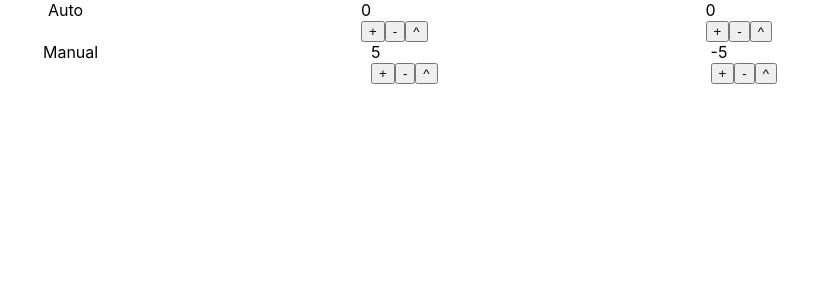
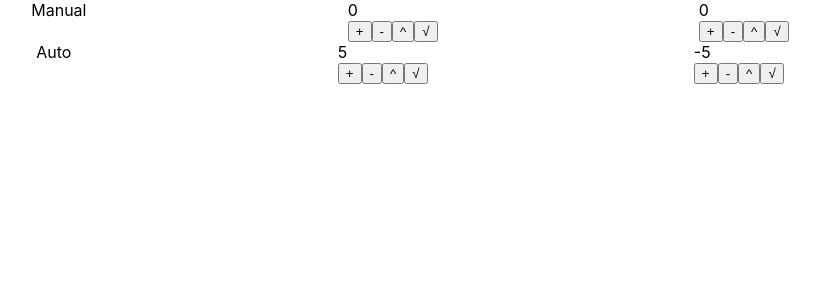
Before and after one commit to jasonlimantoro/react-hook, a React (Create React App) app: page / in a window 1280 px wide. Shown: the top 300 px of the page, without its empty margins (230-1050 px from the left). Built offline with nearby package versions, Linux system fonts and the light colour scheme.

Commit message:
extract reducers

```diff
--- a/src/App.js
+++ b/src/App.js
@@ -7,12 +7,12 @@ const App = () => {
 	return (
 		<React.Fragment>
 			<Row>
-        Auto
+        Manual
 				<Counter initial={0} />
 				<Counter initial={0} />
 			</Row>
       <Row>
-        Manual
+        Auto
 				<Counter initial={0} autoIncrement />
 				<Counter initial={0} autoDecrement/>
 			</Row>
--- a/src/components/Counter.js
+++ b/src/components/Counter.js
@@ -1,4 +1,6 @@
-import React, { useState, useEffect, useReducer } from 'react';
+import React, { useEffect, } from 'react';
+import useCounterReducer from "../reducers/CounterReducer";
+
 
 const Counter = ({ initial, autoIncrement, autoDecrement }) => {
   const { state, dispatch } = useCounterReducer(initial);
@@ -11,25 +13,11 @@ const Counter = ({ initial, autoIncrement, autoDecrement }) => {
         <button onClick={() => dispatch({ type: 'INCREMENT' })}>+</button>
         <button onClick={() => dispatch({ type: 'DECREMENT' })}>-</button>
         <button onClick={() => dispatch({ type: 'QUADRATIC' })}>^</button>
+        <button onClick={() => dispatch({ type: 'SQUARE ROOT' })}>&#8730;</button>
       </div>
     </div>
   );
 };
-
-function useCounter(initial) {
-  let [counter, setCounter] = useState(initial);
-  let increment = () => {
-    setCounter(counter + 1)
-  };
-  let decrement = () => {
-    setCounter(counter - 1);
-  };
-  return {
-    counter,
-    increment,
-    decrement,
-  }
-}
 
 function useAutoCounter(autoIncrement, autoDecrement, dispatch) {
   useEffect(() => {
@@ -46,31 +34,4 @@ function useAutoCounter(autoIncrement, autoDecrement, dispatch) {
   });
 }
 
-function useCounterReducer(initial) {
-  const [state, dispatch] = useReducer((state, action) => {
-    switch (action.type) {
-      case "INCREMENT":
-        return {
-          ...state,
-          counter: state.counter + 1,
-        };
-      case "DECREMENT":
-        return {
-          ...state,
-          counter: state.counter - 1,
-        };
-      case "QUADRATIC":
-        return {
-          ...state,
-          counter: state.counter * state.counter
-        };
-      default:
-        return state;
-    }
-  }, {
-    counter: initial,
-  });
-  return { state, dispatch }
-}
-
 export default Counter;
--- /dev/null
+++ b/src/reducers/CounterReducer.js
@@ -0,0 +1,48 @@
+import { useReducer } from "react";
+
+function useCounterReducer(initial) {
+  const [state, dispatch] = useReducer((state, action) => {
+    switch (action.type) {
+      case "INCREMENT":{
+        const ans = state.counter + 1;
+        return {
+          ...state,
+          counter: ans,
+        };
+      }
+      case "DECREMENT": {
+        const ans = state.counter - 1;
+        return {
+          ...state,
+          counter: ans,
+        };
+      }
+      case "QUADRATIC":{
+        const ans = state.counter * state.counter;
+        return {
+          ...state,
+          counter: ans
+        };
+      }
+      case "SQUARE ROOT": {
+        if (state.counter < 0) {
+          alert("Cannot perform square root on negative number!");
+          return state;
+        }
+        const ans = Math.floor(Math.sqrt(state.counter));
+        return {
+          ...state,
+          counter : ans
+        };
+      }
+
+      default:
+        return state;
+    }
+  }, {
+    counter: initial,
+  });
+  return { state, dispatch }
+}
+
+export default useCounterReducer;
```
